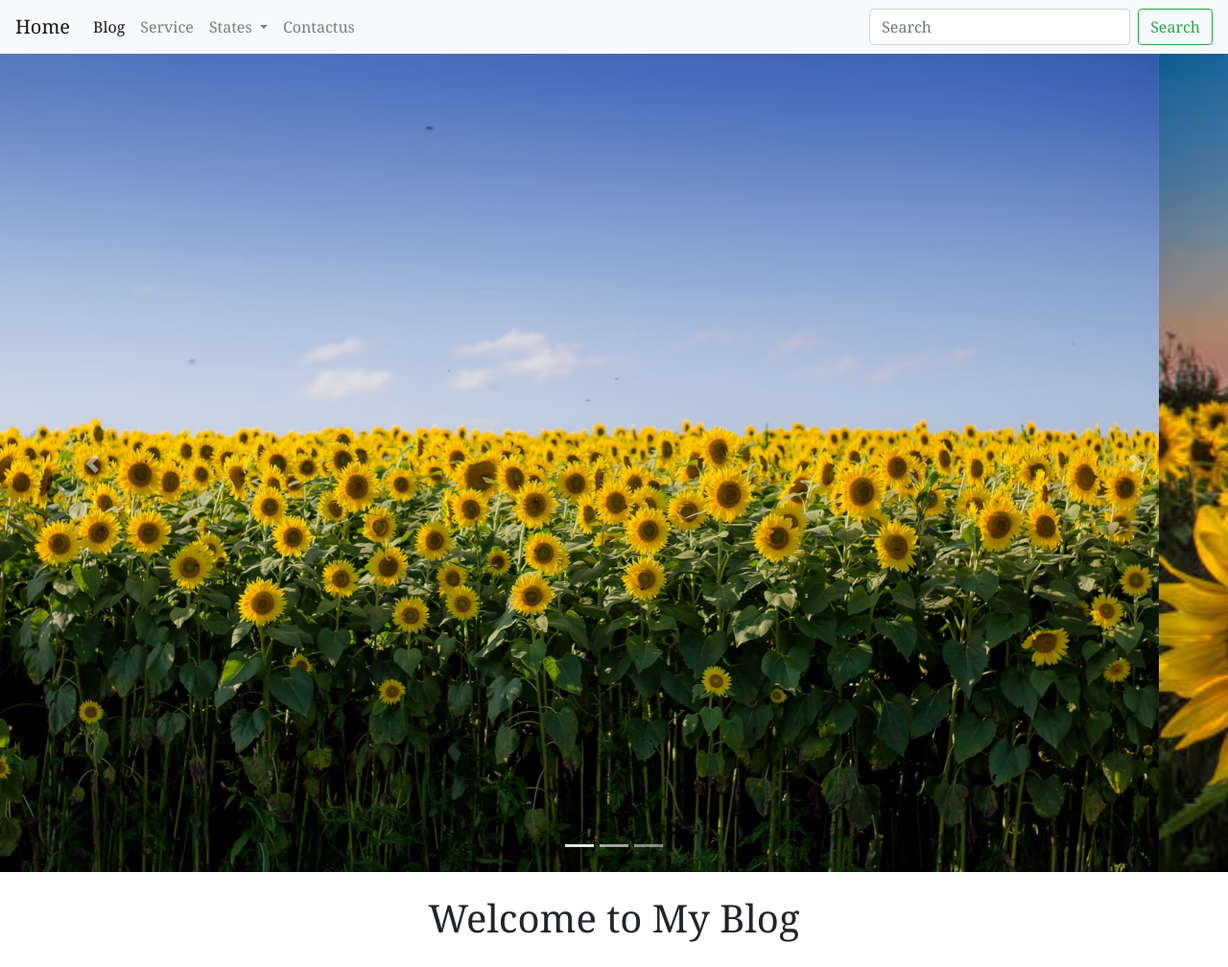
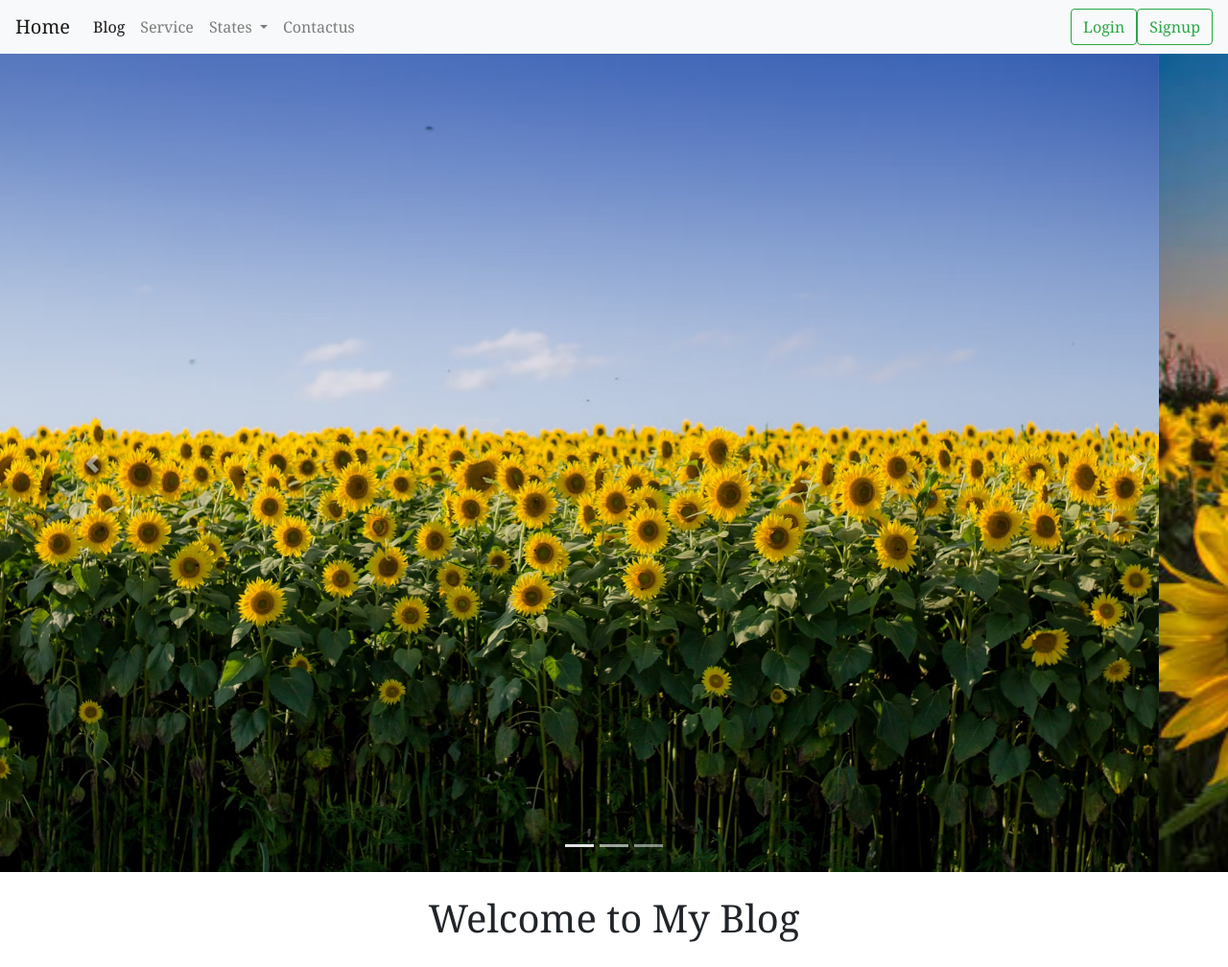
Before and after one commit to aishpatilGTL/task3, a plain HTML site: page index.html in a window 1280 px wide. Shown: the top 1008 px of the page at 96% size. Drawn offline with nearby package versions, Linux system fonts and the light colour scheme.

Commit message:
Update index.html

```diff
--- a/index.html
+++ b/index.html
@@ -38,10 +38,14 @@
               <a class="nav-link ">Contactus</a>
             </li>
           </ul>
-          <form class="form-inline my-2 my-lg-0">
-            <input class="form-control mr-sm-2" type="search" placeholder="Search" aria-label="Search">
-            <button class="btn btn-outline-success my-2 my-sm-0" type="submit">Search</button>
-          </form>
+          <div class="form-inline my-2 my-lg-0">
+            <a href=" ./login.html">
+            <button class="btn btn-outline-success my-2 my-sm-0" type="submit" pt-4>Login</button>
+            </a>
+            <a href=" ./Signup.html">
+            <button class="btn btn-outline-success my-2 my-sm-0" type="submit">Signup</button>
+            </a>
+          </div>
         </div>
       </nav>
       <!--slider-->
```
